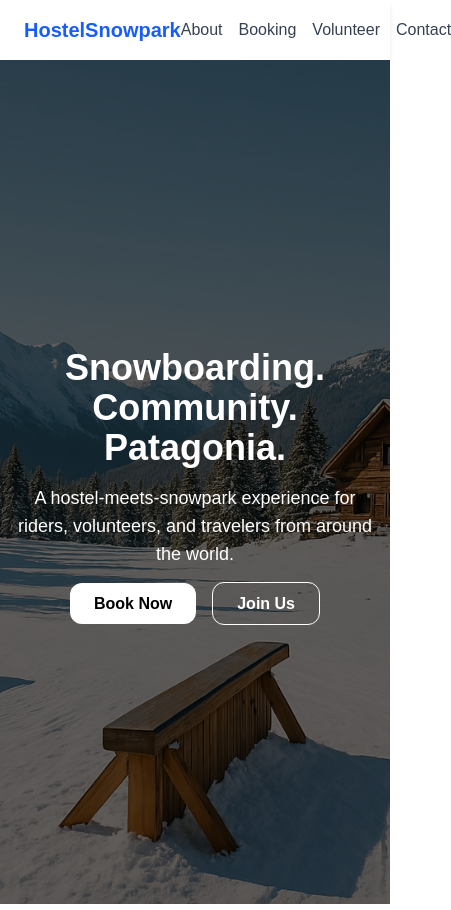
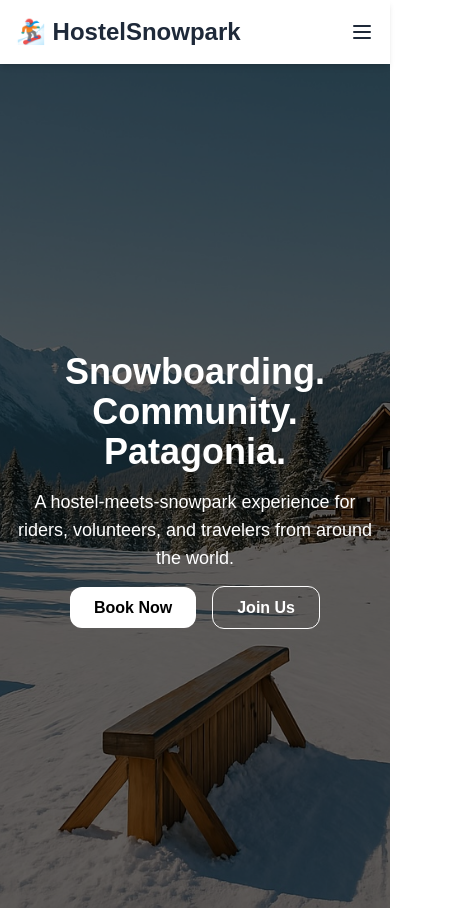
Before and after one commit to perassijulian/hostel-snowpark, a Next.js app: page / in a window 390 px wide. Shown: the top 910 px of the page, 451 px wide, since content can reach past the window. Built offline with nearby package versions, Linux system fonts and the light colour scheme.

Commit message:
feat: add responsive Navbar component with mobile menu

```diff
--- a/components/Navbar.tsx
+++ b/components/Navbar.tsx
@@ -1,17 +1,41 @@
-import Link from "next/link";
+'use client';
+
+import { useState } from "react";
+import { Menu, X } from "lucide-react";
 
 export default function Navbar() {
+  const [isOpen, setIsOpen] = useState(false);
+
+  const toggleMenu = () => setIsOpen(!isOpen);
+
   return (
-    <nav className="flex items-center justify-between py-4 px-6 bg-white shadow-md">
-      <Link href="/">
-        <span className="text-xl font-bold text-blue-600">HostelSnowpark</span>
-      </Link>
-      <ul className="flex gap-4 text-gray-700 font-medium">
-        <li><Link href="/about">About</Link></li>
-        <li><Link href="/booking">Booking</Link></li>
-        <li><Link href="/volunteer">Volunteer</Link></li>
-        <li><Link href="/contact">Contact</Link></li>
-      </ul>
+    <nav className="bg-white shadow-md p-4 sticky top-0 z-50">
+      <div className="container mx-auto flex justify-between items-center">
+        <div className="text-2xl font-bold text-gray-800">🏂 HostelSnowpark</div>
+
+        {/* Desktop Links */}
+        <ul className="hidden md:flex space-x-6 text-gray-600 font-medium">
+          <li className="hover:text-black cursor-pointer">Home</li>
+          <li className="hover:text-black cursor-pointer">About</li>
+          <li className="hover:text-black cursor-pointer">Volunteer</li>
+          <li className="hover:text-black cursor-pointer">Contact</li>
+        </ul>
+
+        {/* Mobile Menu Button */}
+        <button className="md:hidden" onClick={toggleMenu}>
+          {isOpen ? <X size={24} /> : <Menu size={24} />}
+        </button>
+      </div>
+
+      {/* Mobile Links */}
+      {isOpen && (
+        <ul className="md:hidden mt-4 space-y-2 text-gray-600 font-medium text-center">
+          <li className="hover:text-black cursor-pointer">Home</li>
+          <li className="hover:text-black cursor-pointer">About</li>
+          <li className="hover:text-black cursor-pointer">Volunteer</li>
+          <li className="hover:text-black cursor-pointer">Contact</li>
+        </ul>
+      )}
     </nav>
   );
 }
```
Also changed, not shown: package.json (+7 -6 lines), 1 other file (tests, documents, lock files or other folders).
